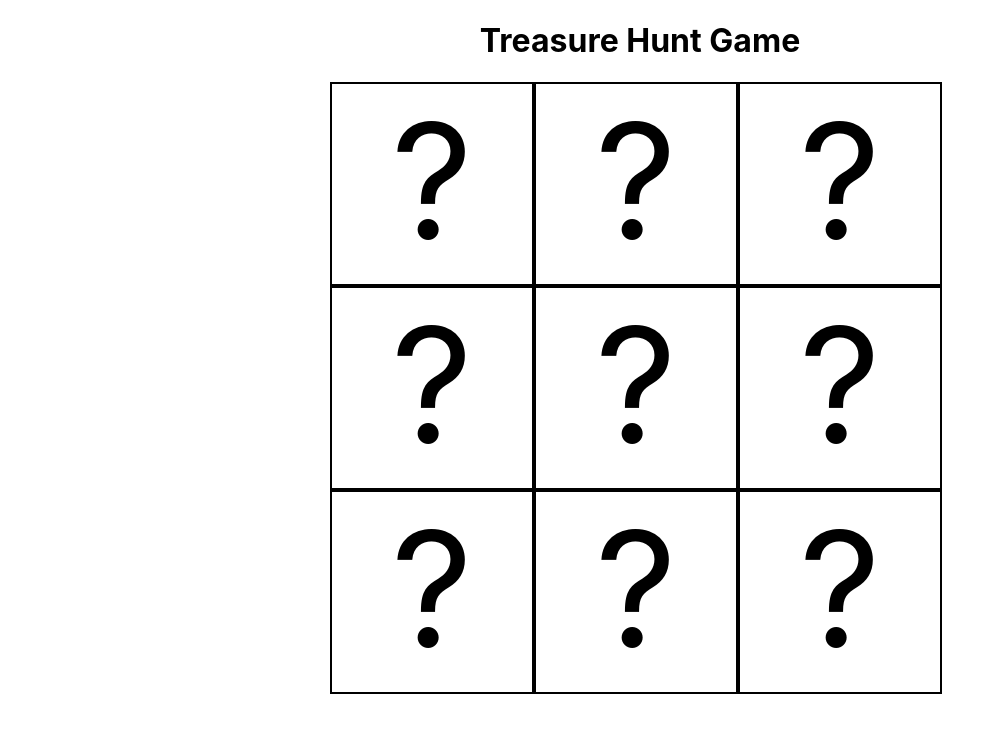
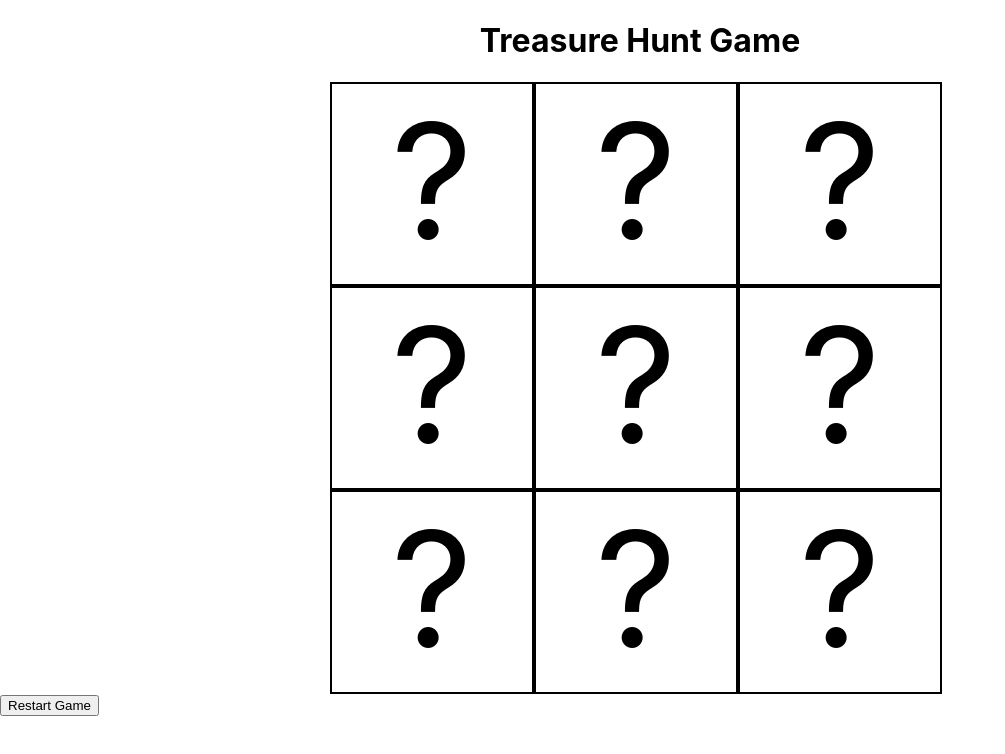
Before and after one commit to learn-academy-2021-delta/treasure-hunt-brandonho2000, a React (Create React App) app: page / in a window 1280 px wide. Shown: the top 754 px of the page, without its empty margins (0-1005 px from the left). Built offline with nearby package versions, Linux system fonts and the light colour scheme.

Commit message:
added something

```diff
--- a/src/App.js
+++ b/src/App.js
@@ -50,6 +50,7 @@ handleGamePlay = (index) => {
           )
         })}
         </div>
+        <button onClick={window.location.reload}>Restart Game</button>
       </>
     )
   }
```
